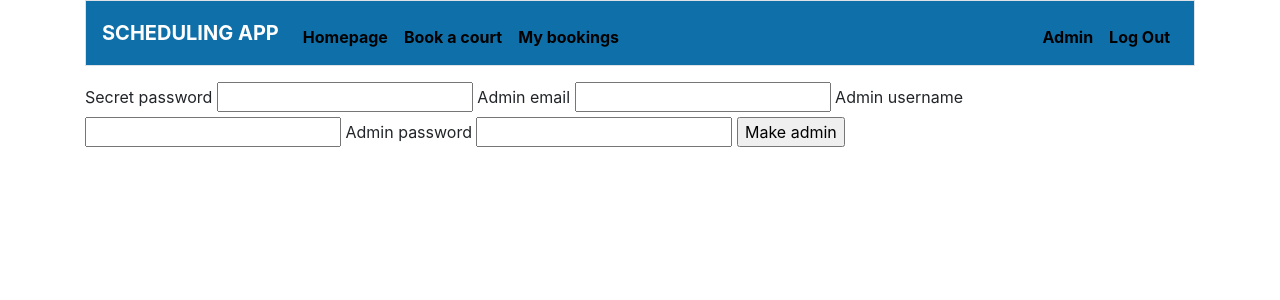
After one commit to guiOsorio/Court-Scheduling-Platform, a Flask app: page /makeadmin in a window 1280 px wide. The commit adds this page. Shown: the top 300 px of the page. Run offline with Flask 2, Linux system fonts and the light colour scheme; a user stored in the database is signed in.

Commit message:
Admin created, admin route blocked

```diff
--- a/app.py
+++ b/app.py
@@ -10,13 +10,16 @@ from datetime import datetime
 from werkzeug.exceptions import default_exceptions, HTTPException, InternalServerError
 from werkzeug.security import generate_password_hash
 
-from helpers import login_required, validateBooking, validateLogin, validateRegistration, validateIndex, makeIndex, validate_date
+from helpers import login_required, admin_required, validateBooking, validateLogin, validateEmail, validateRegistration, validateIndex, makeIndex, validateDate
 
 # Initialize app
 app = Flask(__name__)
 
 # Configure for flask_wtf
 app.config["SECRET_KEY"] = "secret"
+
+# Get environment variables
+ADMIN_SECRET_PASSWORD = os.environ.get('ADMIN_SECRET_PASSWORD')
 
 # Configure session to use filesystem
 app.config["SESSION_PERMANENT"] = False
@@ -145,6 +148,17 @@ def login():
 
         # Remember which user has logged in
         session["user_id"] = id
+
+        # Get type of user
+        cur.execute("SELECT type FROM users WHERE id = :id", {"id": id})
+        type = cur.fetchone()[0]
+
+        # if user is of admin type, set isAdmin to true, else set it to false
+        if type == "admin":
+            session["isAdmin"] = True
+        else:
+            session["isAdmin"] = False
+
 
         return redirect("/")
 
@@ -300,6 +314,7 @@ def mybookings():
 
 @app.route("/admin", methods=["GET", "POST"])
 @login_required
+@admin_required
 def admin():
 
     # Initialize forms
@@ -312,7 +327,7 @@ def admin():
     cur = con.cursor()
 
     # POST request for searching bookings for a certain day (default for today)
-    if "show_day" in request.form and form_court_date.validate_on_submit() and validate_date(form_court_date.date):
+    if "show_day" in request.form and form_court_date.validate_on_submit() and validateDate(form_court_date.date):
         court = form_court_date.court.data
         date = form_court_date.date.data # datetime.date
         selected_date = date.strftime("%Y-%m-%d") # string
@@ -381,7 +396,7 @@ def admin():
         return redirect("/admin")
 
     # admin has the ability to delete bookings for the selected day (if any exists) and disable bookings for that day
-    if "book_day" in request.form and form_court_date.validate_on_submit() and validate_date(form_court_date.date):
+    if "book_day" in request.form and form_court_date.validate_on_submit() and validateDate(form_court_date.date):
 
         court = form_court_date.court.data # pass this into query
         selected_date = form_court_date.date.data
@@ -471,10 +486,46 @@ def admin():
     return render_template("admin.html", form_court_date=form_court_date, courts_all=courts_all)
 
 
+@app.route("/makeadmin", methods=["GET", "POST"])
+@login_required
+def makeadmin():
+
+    if "make_admin" in request.form and request.method == "POST":
+        secret_password = request.form.get("secretpassword")
+        # if the secret password is correct, proceed to create new admin account
+        if secret_password == ADMIN_SECRET_PASSWORD:
+            admin_username = request.form.get("username")
+            admin_password = request.form.get("password")
+            email = request.form.get("email")
+
+            # Connect to database
+            con = sqlite3.connect("scheduling.db")
+            cur = con.cursor()
+
+            # get all usernames
+            cur.execute("SELECT username FROM users")
+            usernames = cur.fetchall()
+            confirmation = admin_password
+
+            if not validateEmail(email) or not validateRegistration(usernames, admin_username, admin_password, confirmation, email):
+                return redirect("/makeadmin")
+            else:
+                # hash password and store it in hashed_password variable
+                hashed_password = generate_password_hash(admin_password)
+                type = "admin"
+                cur.execute(""" INSERT INTO users (username, hash, email, type) VALUES (:username, :hashed_password, :email, :type) """,
+                            {"username": admin_username, "hashed_password": hashed_password, "email": email, "type": type})
+                con.commit()
+                flash("Account successfully created", "success")
+        else:
+            flash("Invalid secret password", "danger")
+            return redirect("/")
+
+    return render_template("makeadmin.html")
+
+
 # NEXT TODOS
 # -------------------------------------------------------------------------------------------------------------------------------------------------------------------------------------
-# admin registering
-# store admin in session as a boolean isAdmin if type is admin when logging in
-# admin_required
 # create helpers folder with files such as validations.py (to store validation functions), required.py (to store required functions like login_required), and more if necessary
+# clean up code to store in helpers folder
 # -------------------------------------------------------------------------------------------------------------------------------------------------------------------------------------
--- a/helpers.py
+++ b/helpers.py
@@ -19,6 +19,14 @@ def login_required(f):
         if session.get("user_id") is None:
             flash("Login required", "danger")
             return redirect("/login")
+        return f(*args, **kwargs)
+    return decorated_function
+
+def admin_required(f):
+    @wraps(f)
+    def decorated_function(*args, **kwargs):
+        if not session.get("isAdmin"):
+            return redirect("/")
         return f(*args, **kwargs)
     return decorated_function
 
@@ -136,13 +144,23 @@ regex = r'\b[A-Za-z0-9._%+-]+@[A-Za-z0-9.-]+\.[A-Z|a-z]{2,}\b'
 
 # Function for validating an email
 def validateEmail(email):
+    # Connect to database
+    con = sqlite3.connect("scheduling.db")
+    cur = con.cursor()
 
+    # check if email already exists
+    cur.execute("SELECT * FROM users WHERE email = :email", {"email": email})
+    query_email = cur.fetchone()
+
+    if query_email:
+        flash("Email already taken", "danger")
+        return False
     # pass the regular expression
     # and the string in search() method
     if(re.match(regex, email)):
         return True
-
     else:
+        flash("Invalid email", "danger")
         return False
 
 
@@ -164,7 +182,6 @@ def validateRegistration(usernames, username, password, confirmation, email):
             return False
 
         elif not validateEmail(email):
-            flash("Invalid email", "danger")
             return False
 
         return True
@@ -236,7 +253,7 @@ def makeIndex(columns, name, table):
     return
 
 
-def validate_date(field):
+def validateDate(field):
     if field.data < dt.date.today():
         flash("The date cannot be in the past!", "danger")
         return False
--- a/templates/layout.html
+++ b/templates/layout.html
@@ -34,7 +34,9 @@
                     <li class="nav-item"><a class="nav-link" href="/mybookings">My bookings</a></li>
                 </ul>
                 <ul class="navbar-nav ml-auto mt-2">
+                    {% if session.isAdmin %}
                     <li class="nav-item"><a class="nav-link" href="/admin">Admin</a></li>
+                    {% endif %}
                     <li class="nav-item"><a class="nav-link" href="/logout">Log Out</a></li>
                 </ul>
             {% else %}
--- /dev/null
+++ b/templates/makeadmin.html
@@ -0,0 +1,19 @@
+{% extends "layout.html" %}
+
+{% block content %}
+    <form action="/makeadmin" method="POST">
+        <label for="secretpassword">Secret password</label>
+        <input type="password" name="secretpassword" id="secretpassword">
+
+        <label for="email">Admin email</label>
+        <input type="email" name="email" id="email">
+
+        <label for="username">Admin username</label>
+        <input type="text" name="username" id="username">
+
+        <label for="password">Admin password</label>
+        <input type="password" name="password" id="password">
+
+        <input type="submit" id="make_admin" name="make_admin" value="Make admin">
+    </form>
+{% endblock %}
```
Also changed, not shown: scheduling.db, 3 other files.
